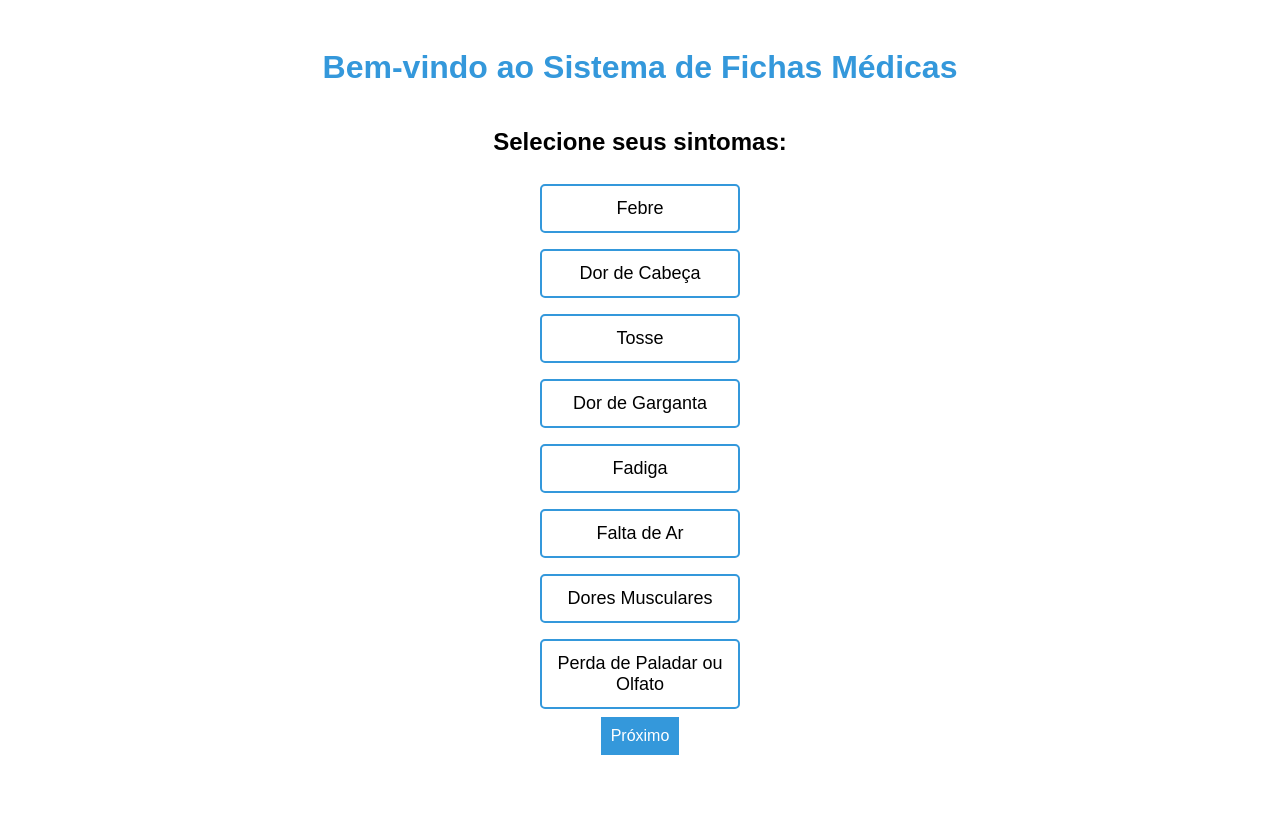
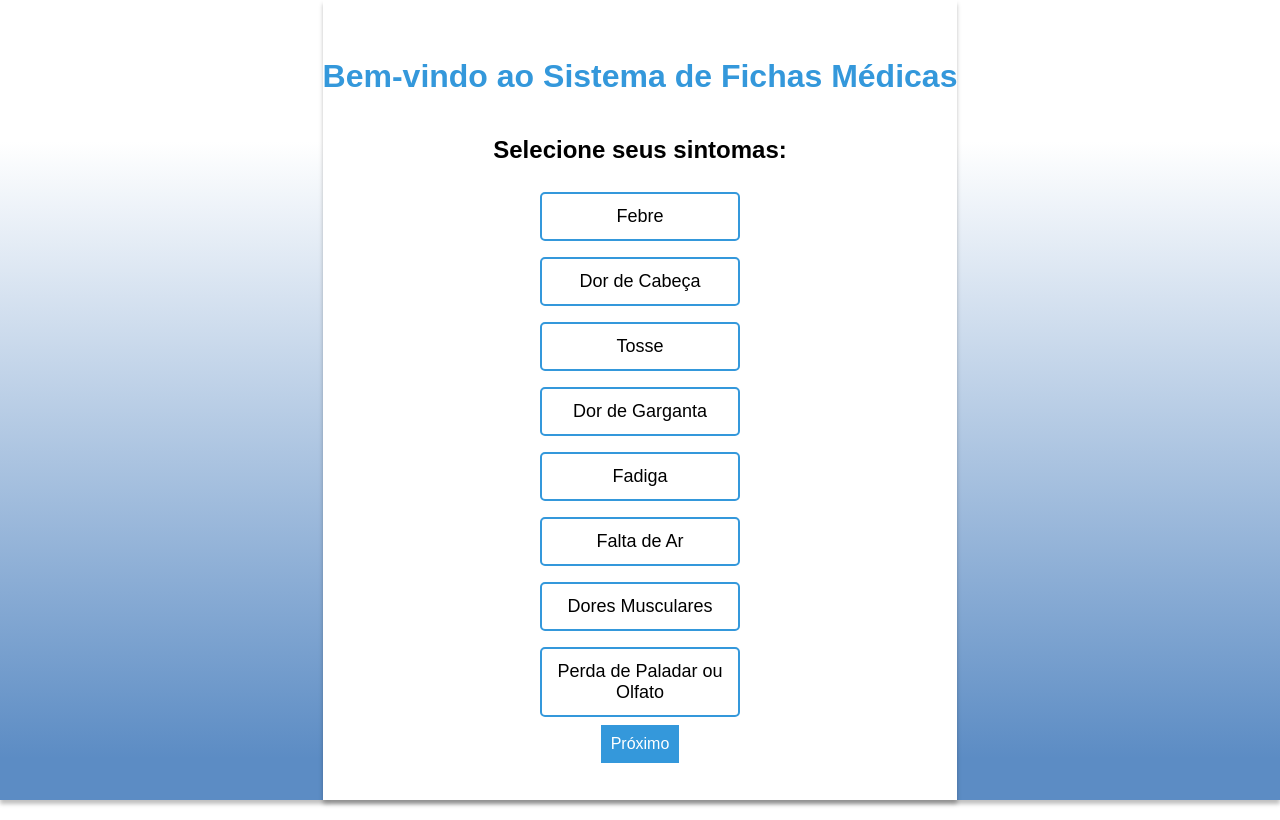
Before and after one commit to caiorr1/HealthFlowGS, a Next.js app: page / in a window 1280 px wide. Built offline with nearby package versions, Linux system fonts and the light colour scheme.

Commit message:
feat: novo estilo

```diff
--- /dev/null
+++ b/src/app/components/ScreenContainer.tsx
@@ -0,0 +1,18 @@
+import styled from 'styled-components';
+
+const ScreenContainer = styled.div`
+  width: 100%;
+  height: 100vh;
+  display: flex;
+  flex-direction: column;
+  align-items: center;
+  justify-content: center;
+  text-align: center;
+  font-family: 'Poppins', sans-serif;
+  background: #fff;
+  box-shadow: 0px 4px 4px 0px rgba(0, 0, 0, 0.25);
+  margin: 0;
+  padding: 0;
+`;
+
+export default ScreenContainer;
--- /dev/null
+++ b/src/app/globalStyles.ts
@@ -0,0 +1,21 @@
+// globalStyles.js
+import { createGlobalStyle } from 'styled-components';
+
+const GlobalStyle = createGlobalStyle`
+  html, body {
+    height: 100%;
+    margin: 0;
+    padding: 0;
+  }
+
+  body {
+    background: linear-gradient(180deg, #FFF 17.71%, #5C8CC4 94.79%, #5C8CC4 99.99%);
+    box-shadow: 0px 4px 4px 0px rgba(0, 0, 0, 0.25);
+    font-family: 'Poppins', sans-serif;
+    display: flex;
+    align-items: center;
+    justify-content: center;
+  }
+`;
+
+export default GlobalStyle;
--- a/src/app/page.tsx
+++ b/src/app/page.tsx
@@ -2,6 +2,8 @@
 import React from 'react';
 import styled from 'styled-components';
 import SymptomSelection from '../app/components/SymptomSelection';
+import GlobalStyle from './globalStyles';
+import ScreenContainer from './components/ScreenContainer';
 
 const HomeContainer = styled.div`
   text-align: center;
@@ -19,10 +21,15 @@ const Home: React.FC = () => {
   };
 
   return (
+
     <HomeContainer>
-      <HomeTitle>Bem-vindo ao Sistema de Fichas Médicas</HomeTitle>
-      <SymptomSelection onNext={handleNext} />
+      <ScreenContainer>
+        <GlobalStyle/>
+        <HomeTitle>Bem-vindo ao Sistema de Fichas Médicas</HomeTitle>
+        <SymptomSelection onNext={handleNext} />
+      </ScreenContainer>
     </HomeContainer>
+
   );
 };
 
```
Also changed, not shown: src/app/data-or-qrcode/page.tsx (indentation only).
